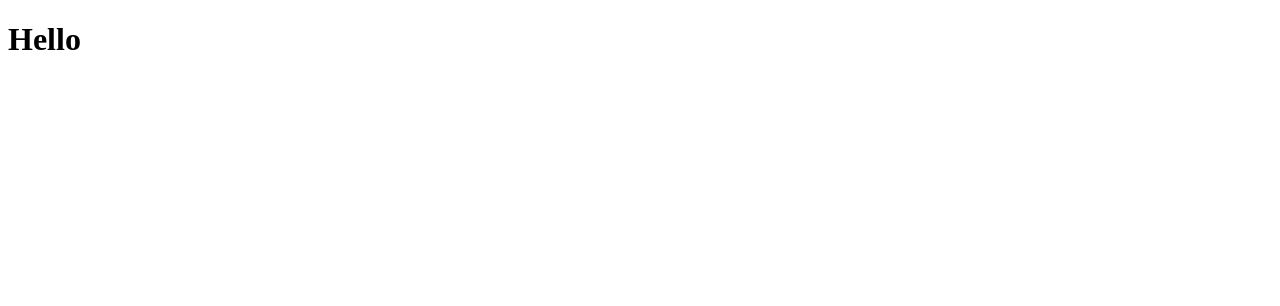
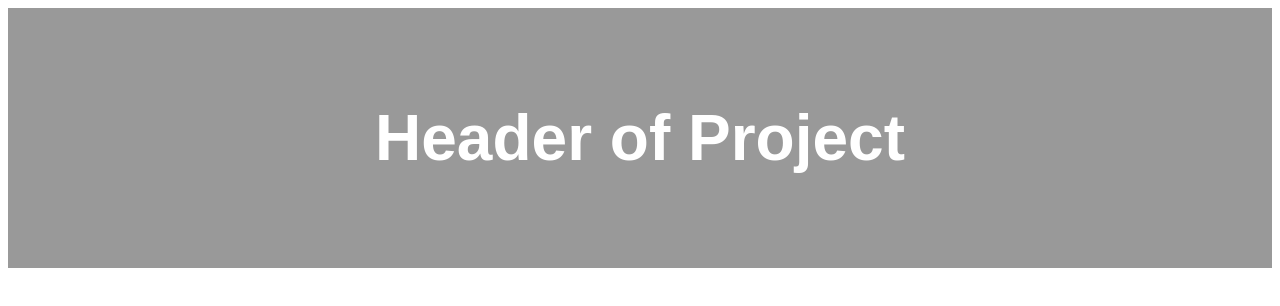
Before and after one commit to Manhaym/remote-test, a plain HTML site: page index.html in a window 1280 px wide. Drawn offline with Linux system fonts and the light colour scheme.

Commit message:
header ready

```diff
--- a/index.html
+++ b/index.html
@@ -4,10 +4,11 @@
     <meta charset="UTF-8" />
     <meta name="viewport" content="width=device-width, initial-scale=1.0" />
     <title>Hello</title>
+    <link rel="stylesheet" href="main.css" />
   </head>
   <body>
-    <h1>
-      Hello
-    </h1>
+    <header class="header">
+      <h1>Header of Project</h1>
+    </header>
   </body>
 </html>
--- a/main.css
+++ b/main.css
@@ -0,0 +1,8 @@
+.header {
+  padding: 50px 100px;
+  text-align: center;
+  background-color: #999;
+  font-size: 32px;
+  font-family: sans-serif;
+  color: #fff;
+}
```
